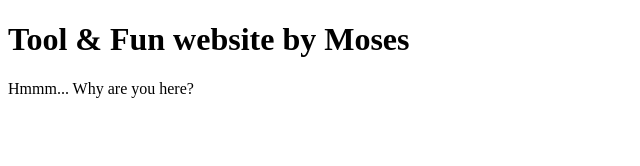
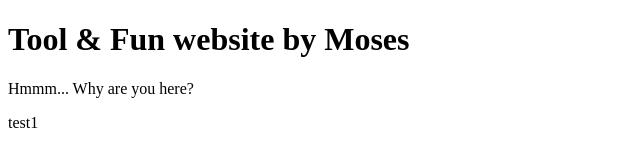
Before and after one commit to moses0823/moses0823.github.io, a plain HTML site: page index.html in a window 1280 px wide. Shown: the full height of the page, 0-640 px from the left. Drawn offline with Linux system fonts and the light colour scheme.

Commit message:
Update index.html

```diff
--- a/index.html
+++ b/index.html
@@ -11,6 +11,7 @@
 
     <h1>Tool & Fun website by Moses</h1>
     <p>Hmmm... Why are you here?</p>
+    <p>test1<p>
 
   </body>
 </html>
```
